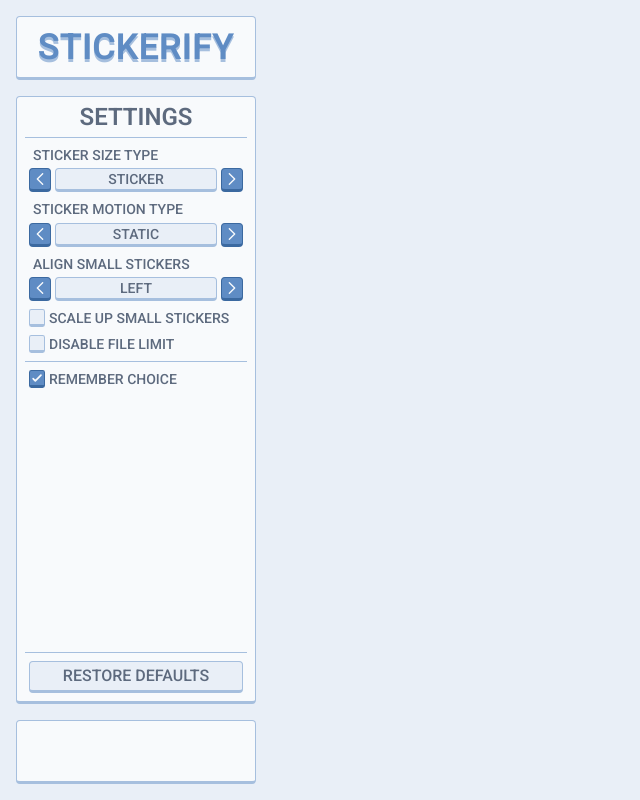
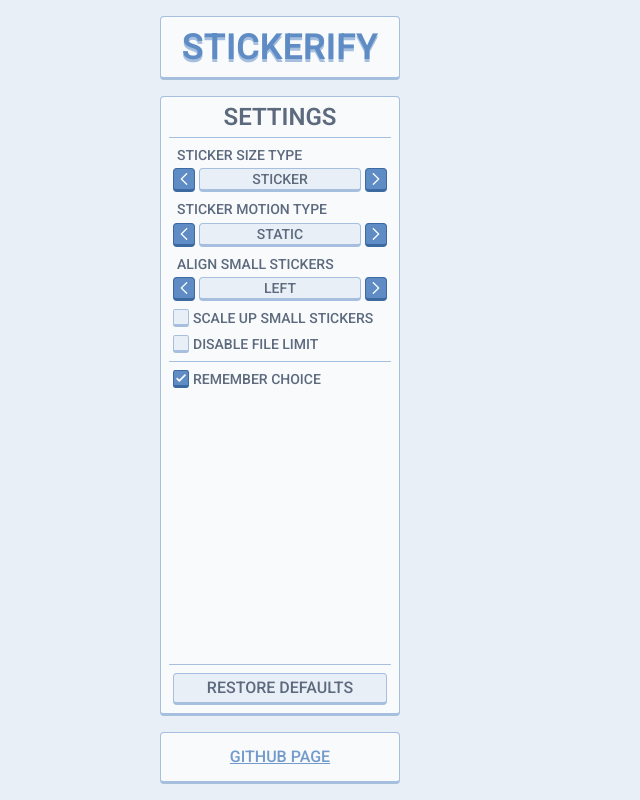
Before and after one commit to N1hron/stickerify, a React (Vite) app: page / in a window 1280 px wide. Shown: the whole page, without its empty margins (0-640 px from the left). Built offline with nearby package versions, Linux system fonts and the light colour scheme.

Commit message:
Add link to footer

```diff
--- a/src/components/app/style.module.scss
+++ b/src/components/app/style.module.scss
@@ -1,10 +1,12 @@
 .wrapper {
     min-height: 100vh;
+    max-width: 62rem;
+    margin: 0 auto;
     padding: 1rem;
 
     display: grid;
     grid-template-columns: 15rem 1fr 15rem;
-    grid-template-rows: 4rem 1fr 4rem;
+    grid-template-rows: 4rem 1fr 3.25rem;
     flex-direction: column;
     gap: 1rem;
 
@@ -14,6 +16,6 @@
 }
 
 .main {
-    grid-column: 2/3;
-    grid-row: 1/-1;
+    grid-column: 2/4;
+    grid-row: 1/4;
 }
--- a/src/components/footer/Footer.tsx
+++ b/src/components/footer/Footer.tsx
@@ -1,9 +1,15 @@
-import { Card } from '../ui';
+import { Card, Link } from '../ui';
 
 import styles from './style.module.scss';
 
 function Footer() {
-    return <Card className={styles.footer} as='footer'></Card>;
+    return (
+        <Card className={styles.footer} as='footer'>
+            <Link href='https://github.com/N1hron/stickerify' aria-label='GitHub'>
+                GitHub page
+            </Link>
+        </Card>
+    );
 }
 
 export { Footer };
--- a/src/components/footer/style.module.scss
+++ b/src/components/footer/style.module.scss
@@ -1,4 +1,7 @@
 .footer {
     grid-column: 1/2;
-    grid-row: -2/-1;
+    grid-row: 3/4;
+    display: flex;
+    justify-content: center;
+    align-items: center;
 }
--- a/src/components/settings/style.module.scss
+++ b/src/components/settings/style.module.scss
@@ -3,6 +3,7 @@
     grid-row: 2/3;
     display: flex;
     flex-direction: column;
+    gap: 0.5rem;
 
     h2 {
         text-align: center;
--- a/src/components/ui/card/style.module.scss
+++ b/src/components/ui/card/style.module.scss
@@ -1,8 +1,4 @@
 .card {
-    display: flex;
-    flex-direction: column;
-    gap: 0.5rem;
-
     padding: 0.5rem;
     border-radius: var(--border-radius);
     background-color: var(--color-accent-025);
--- a/src/components/ui/index.ts
+++ b/src/components/ui/index.ts
@@ -4,3 +4,4 @@ export { Label } from './label/Label';
 export { Button } from './button/Button';
 export { Checkbox } from './checkbox/Checkbox';
 export { SpinButton } from './spin-button/SpinButton';
+export { Link } from './link/Link';
--- /dev/null
+++ b/src/components/ui/link/Link.tsx
@@ -0,0 +1,13 @@
+import clsx from 'clsx';
+
+import styles from './style.module.scss';
+
+type LinkProps = React.AnchorHTMLAttributes<HTMLAnchorElement>;
+
+function Link({ className, ...props }: LinkProps) {
+    const cl = clsx(styles.link, className);
+
+    return <a className={cl} target='_blank' rel='noopener noreferrer' {...props} />;
+}
+
+export { Link };
--- /dev/null
+++ b/src/components/ui/link/style.module.scss
@@ -0,0 +1,35 @@
+.link {
+    display: inline-block;
+    color: var(--color-accent-400);
+    --color-icon: var(--color-accent-400);
+    font-size: var(--font-size-sm);
+    line-height: 1;
+
+    transition-duration: var(--transition-duration);
+    transition-property: color;
+
+    svg {
+        height: 1.5rem;
+
+        path {
+            transition-duration: var(--transition-duration);
+            transition-property: stroke, fill, color;
+        }
+    }
+
+    &:has(svg) {
+        height: 1.5rem;
+    }
+
+    @media (hover: hover) {
+        &:hover {
+            color: var(--color-accent-600);
+            --color-icon: var(--color-accent-600);
+        }
+    }
+
+    &:active {
+        color: var(--color-accent-700);
+        --color-icon: var(--color-accent-700);
+    }
+}
```
